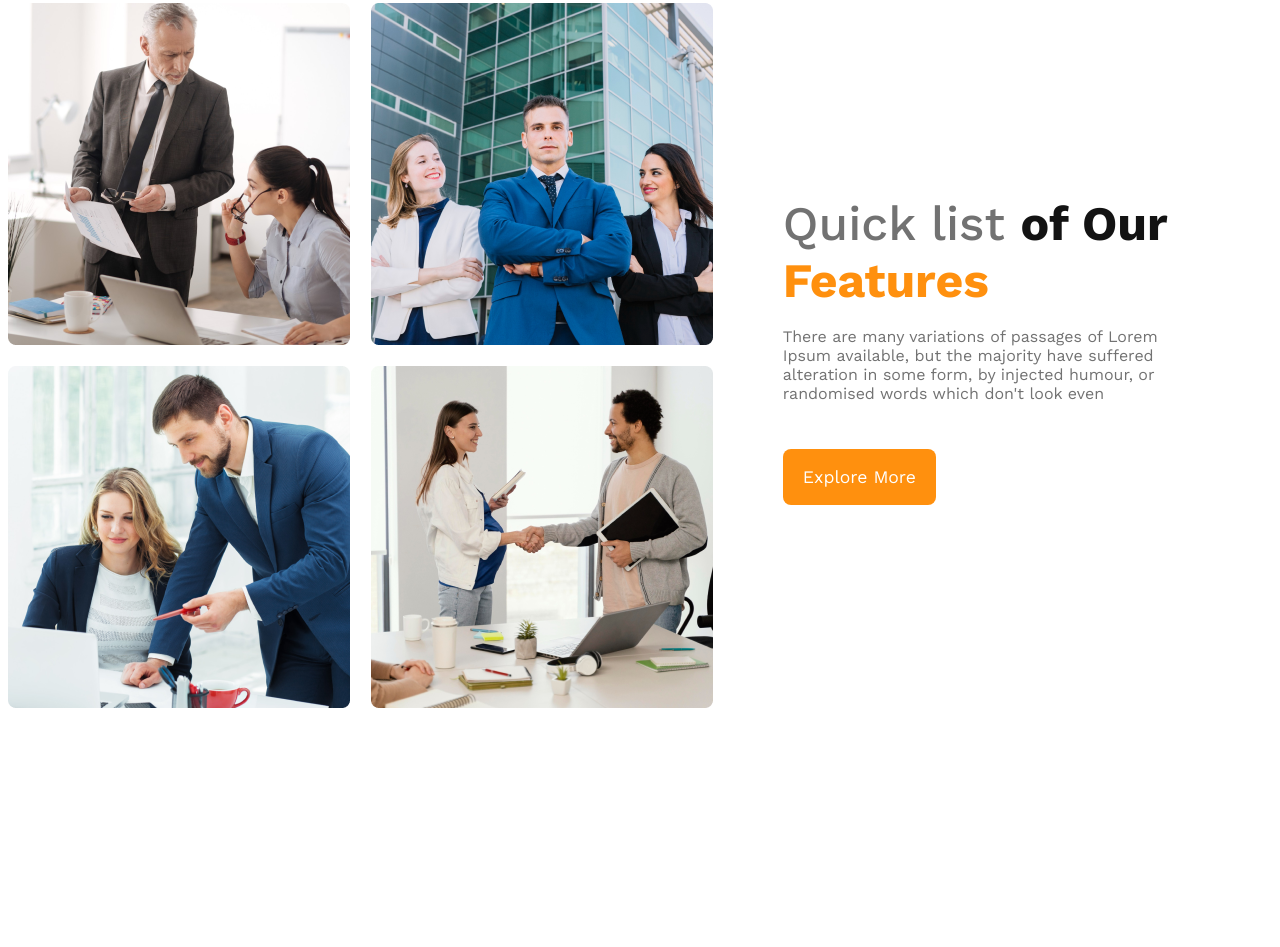
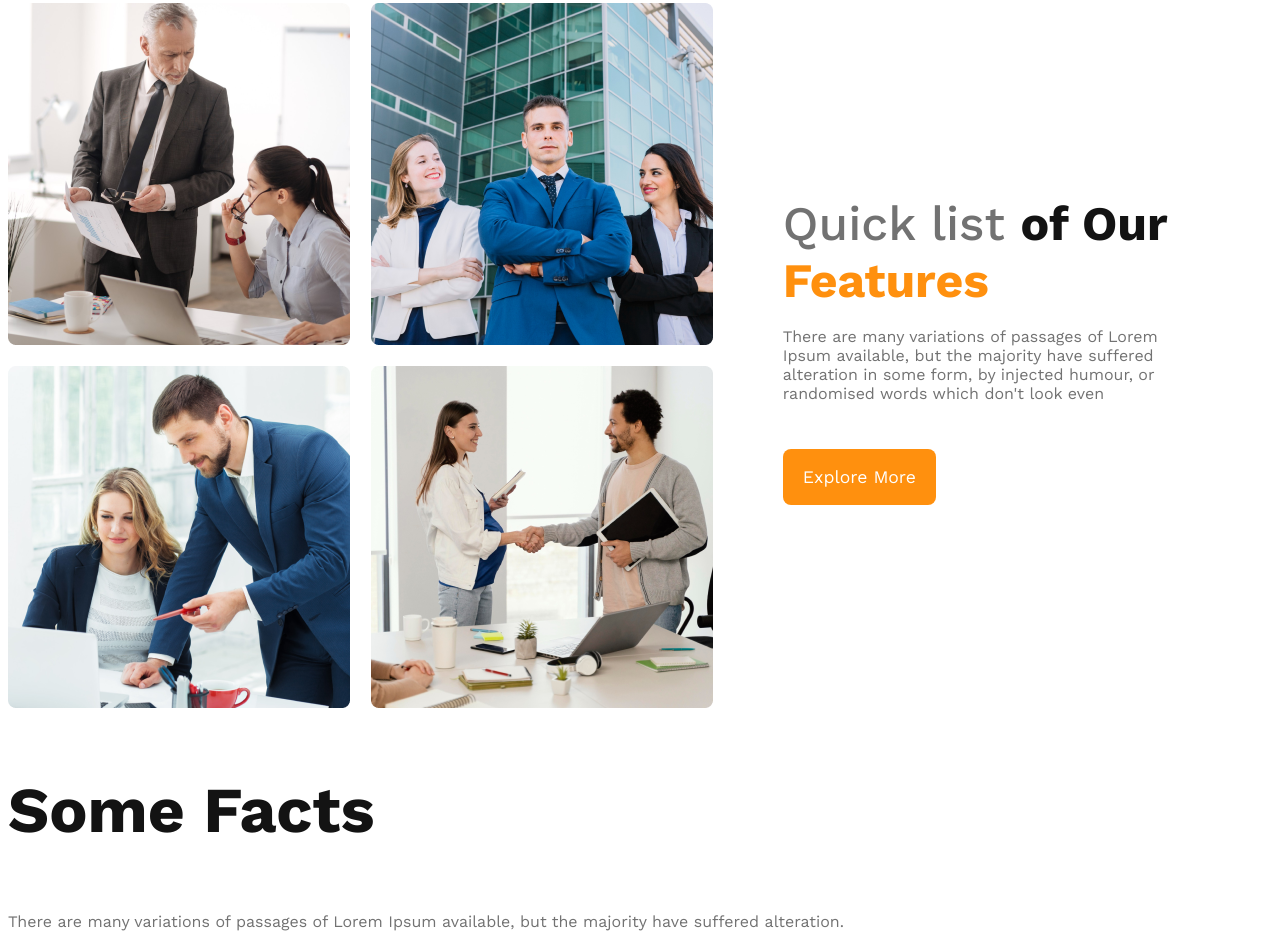
Before and after one commit to imtiazzahamedd/g3-architect, a plain HTML site: page index.html in a window 1280 px wide. Shown: the part 1395-2342 px from the top of the page. Before the commit the page ends 2111 px from the top, so only its background shows below. Drawn offline with nearby package versions, Linux system fonts and the light colour scheme.

Commit message:
started facts section

```diff
--- a/index.html
+++ b/index.html
@@ -50,6 +50,19 @@
                 <button class="btn-primary">Explore More</button>
             </div>
         </section>
+        <!-- features section -->
+         <section class="features">
+
+         </section>
+         <!-- facts section -->
+          <section class="facts">
+            <div class="facts-content">
+                <h3 class="tittle">Some Facts</h3>
+                <p class="description">
+                    There are many variations of passages of Lorem Ipsum available, but the majority have suffered alteration.
+                </p>
+            </div>
+          </section>
 
     </main>
     <footer>
```
